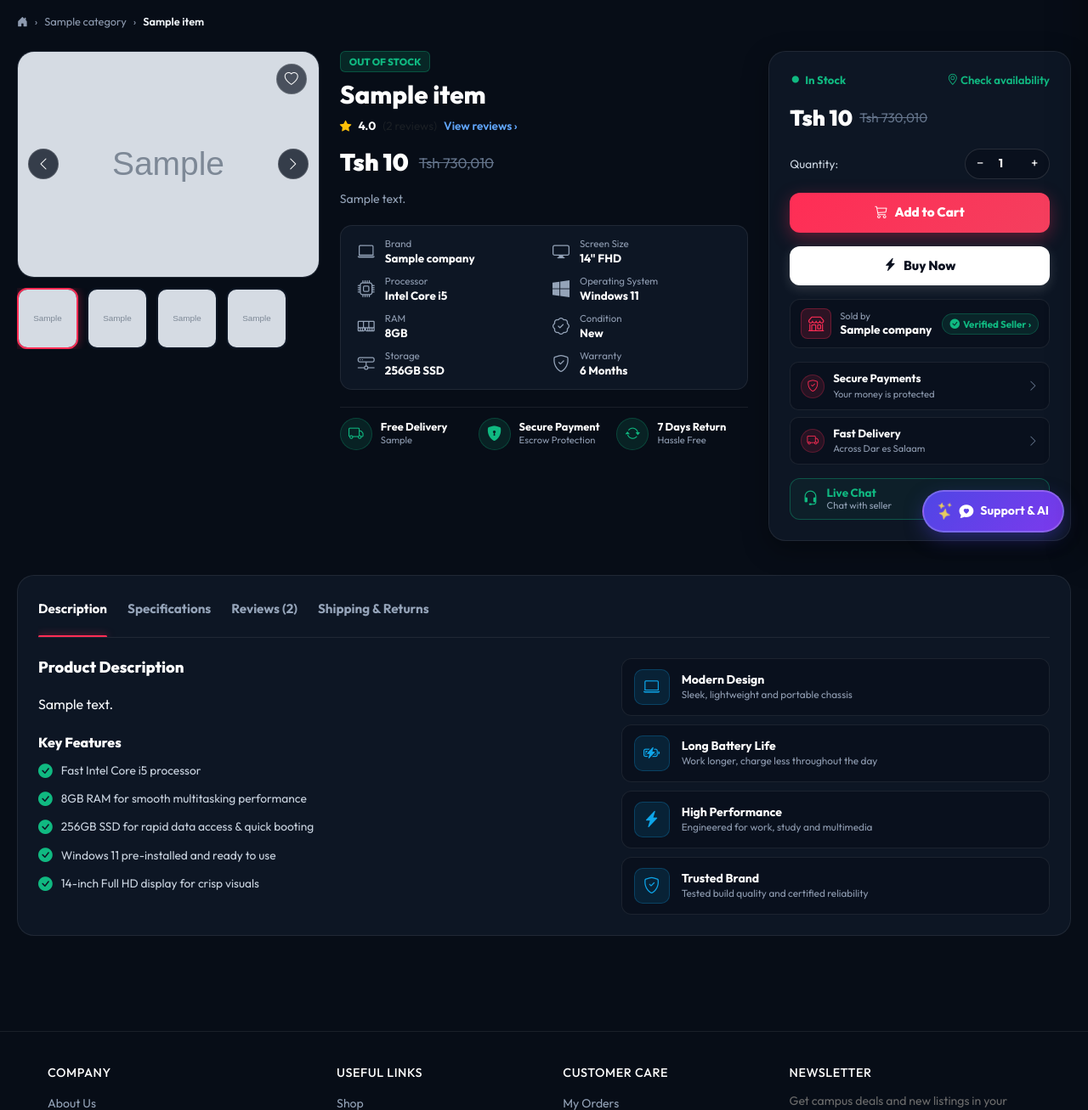
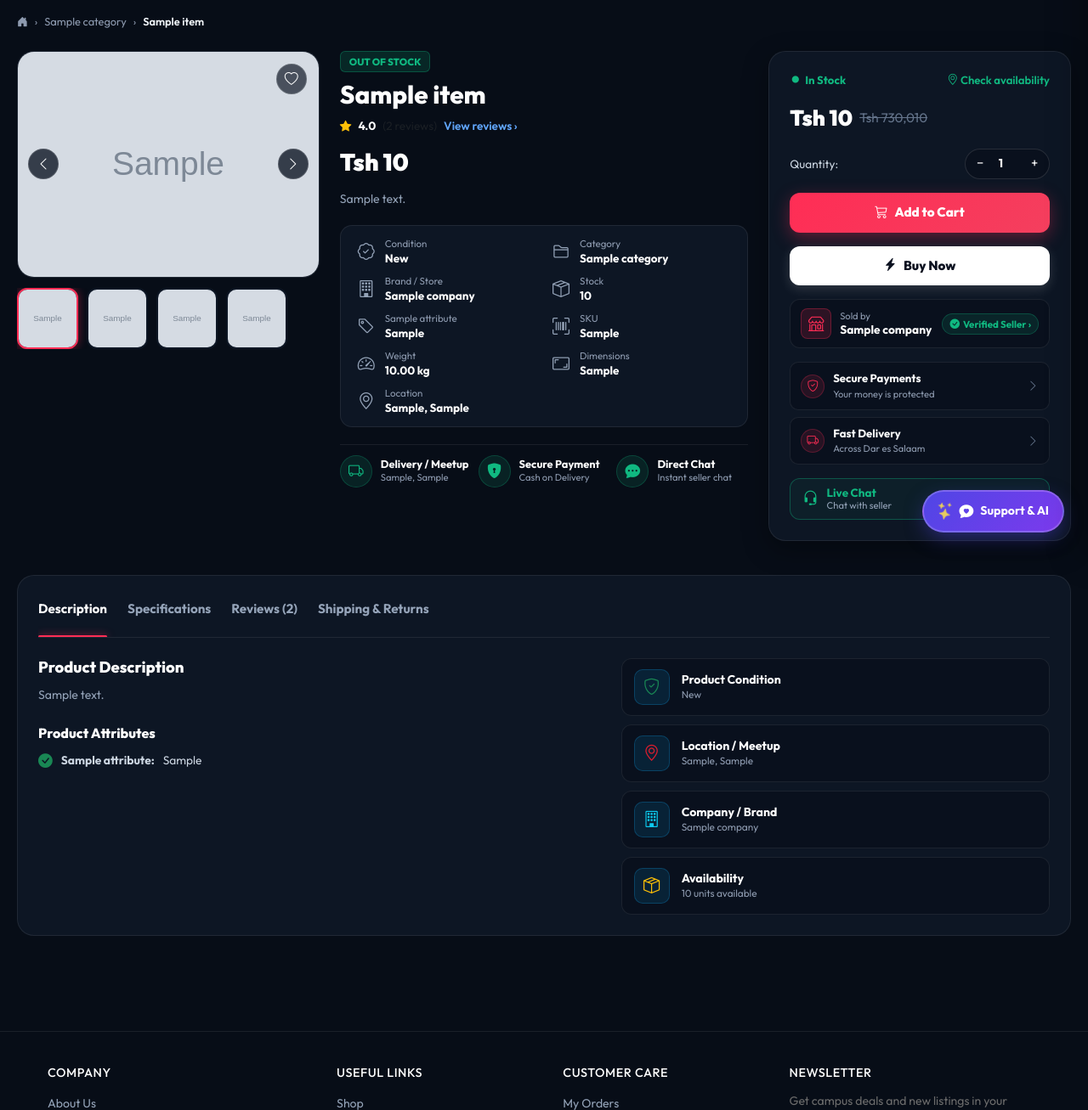
Before and after one commit to Hemedi18/universities-connect, a Django app: page /item/1/ in a window 1280 px wide. Shown: the part 145-1452 px from the top of the page at 85% size. Run offline with Django 5.2, Linux system fonts and the light colour scheme; data comes from the database, SQL or seed files in the repository; tables that the repository leaves empty hold one stand-in row (values such as "Sample post"); grey boxes marked "Sample" are stand-in pictures.

Commit message:
Remove hardcoded/dummy product specifications and use only authentic database attributes, expand chat page to 100% full width on PC

```diff
--- a/business/templates/business/item_detail.html
+++ b/business/templates/business/item_detail.html
@@ -144,10 +144,14 @@
             <h1 class="uc-pdp-title">{{ item.title }}</h1>
 
             <div class="uc-pdp-reviews-row">
+                {% if review_count %}
                 <i class="bi bi-star-fill text-warning"></i>
-                <strong class="text-white">{{ avg_rating|default:"4.6" }}</strong>
-                <span class="text-muted">({{ review_count|default:"44" }} {% trans "reviews" %})</span>
+                <strong class="text-white">{{ avg_rating }}</strong>
+                <span class="text-muted">({{ review_count }} {% trans "reviews" %})</span>
                 <a href="#pdpTabReviews" class="uc-reviews-link" onclick="switchPdpTab('reviews')">{% trans "View reviews" %} &rsaquo;</a>
+                {% else %}
+                <span class="text-muted" style="font-size:0.82rem;"><i class="bi bi-star text-muted"></i> {% trans "No reviews yet" %}</span>
+                {% endif %}
             </div>
 
             <div class="uc-pdp-price-hero">
@@ -155,101 +159,131 @@
                 {% if item.compare_at_price and item.compare_at_price > item.price %}
                 <span class="uc-pdp-old-price">{{ item.compare_at_price|tsh }}</span>
                 <span class="uc-badge-tag uc-tag-sale">Sale</span>
-                {% else %}
-                <span class="uc-pdp-old-price">{{ item.price|add:730000|tsh }}</span>
-                <span class="uc-badge-tag uc-tag-sale">Sale</span>
                 {% endif %}
             </div>
 
+            {% if item.description %}
             <p class="uc-pdp-desc-intro">
-                {% if item.description %}
-                {{ item.description|striptags|truncatewords:26 }}
-                {% else %}
-                {% trans "Powerful and reliable laptop for professionals and students. Perfect for work, study and everyday use." %}
-                {% endif %}
+                {{ item.description|striptags|truncatewords:28 }}
             </p>
+            {% endif %}
 
-            {# Unified Specifications Card with 2-Column Direct Grid Layout (Matching Mockup) #}
+            {# Unified Specifications Card with 2-Column Direct Grid Layout (Authentic Database Data Only) #}
+            {% if item_attrs or item.condition or item.category_obj or item.company or item.sku or item.shipping_weight or item.get_full_location %}
             <div class="uc-specs-box" style="display: grid !important; grid-template-columns: repeat(2, minmax(0, 1fr)) !important; gap: 12px 16px !important; width: 100% !important;">
-                <div class="uc-spec-item">
-                    <i class="bi bi-laptop uc-spec-icon"></i>
-                    <div class="uc-spec-info">
-                        <span class="uc-spec-label">{% trans "Brand" %}</span>
-                        <span class="uc-spec-val">{% if item.company %}{{ item.company.name }}{% elif item.brand %}{{ item.brand }}{% else %}HP{% endif %}</span>
-                    </div>
-                </div>
-                <div class="uc-spec-item">
-                    <i class="bi bi-display uc-spec-icon"></i>
-                    <div class="uc-spec-info">
-                        <span class="uc-spec-label">{% trans "Screen Size" %}</span>
-                        <span class="uc-spec-val">14" FHD</span>
-                    </div>
-                </div>
-                <div class="uc-spec-item">
-                    <i class="bi bi-cpu uc-spec-icon"></i>
-                    <div class="uc-spec-info">
-                        <span class="uc-spec-label">{% trans "Processor" %}</span>
-                        <span class="uc-spec-val">Intel Core i5</span>
-                    </div>
-                </div>
-                <div class="uc-spec-item">
-                    <i class="bi bi-windows uc-spec-icon"></i>
-                    <div class="uc-spec-info">
-                        <span class="uc-spec-label">{% trans "Operating System" %}</span>
-                        <span class="uc-spec-val">Windows 11</span>
-                    </div>
-                </div>
-                <div class="uc-spec-item">
-                    <i class="bi bi-memory uc-spec-icon"></i>
-                    <div class="uc-spec-info">
-                        <span class="uc-spec-label">{% trans "RAM" %}</span>
-                        <span class="uc-spec-val">8GB</span>
-                    </div>
-                </div>
+                {% if item.condition %}
                 <div class="uc-spec-item">
                     <i class="bi bi-patch-check uc-spec-icon"></i>
                     <div class="uc-spec-info">
                         <span class="uc-spec-label">{% trans "Condition" %}</span>
-                        <span class="uc-spec-val">{{ item.condition|default:_("New")|title }}</span>
+                        <span class="uc-spec-val">{{ item.get_condition_display|default:item.condition|title }}</span>
                     </div>
                 </div>
+                {% endif %}
+
+                {% if item.category_obj %}
                 <div class="uc-spec-item">
-                    <i class="bi bi-hdd-network uc-spec-icon"></i>
+                    <i class="bi bi-folder2 uc-spec-icon"></i>
                     <div class="uc-spec-info">
-                        <span class="uc-spec-label">{% trans "Storage" %}</span>
-                        <span class="uc-spec-val">256GB SSD</span>
+                        <span class="uc-spec-label">{% trans "Category" %}</span>
+                        <span class="uc-spec-val">{{ item.category_obj.name }}</span>
                     </div>
                 </div>
+                {% endif %}
+
+                {% if item.company %}
                 <div class="uc-spec-item">
-                    <i class="bi bi-shield-check uc-spec-icon"></i>
+                    <i class="bi bi-building uc-spec-icon"></i>
                     <div class="uc-spec-info">
-                        <span class="uc-spec-label">{% trans "Warranty" %}</span>
-                        <span class="uc-spec-val">6 {% trans "Months" %}</span>
+                        <span class="uc-spec-label">{% trans "Brand / Store" %}</span>
+                        <span class="uc-spec-val">{{ item.company.name }}</span>
                     </div>
                 </div>
+                {% endif %}
+
+                {% if item.stock_quantity is not None %}
+                <div class="uc-spec-item">
+                    <i class="bi bi-box-seam uc-spec-icon"></i>
+                    <div class="uc-spec-info">
+                        <span class="uc-spec-label">{% trans "Stock" %}</span>
+                        <span class="uc-spec-val">{{ item.stock_quantity }}</span>
+                    </div>
+                </div>
+                {% endif %}
+
+                {% for attr in item_attrs %}
+                <div class="uc-spec-item">
+                    <i class="bi bi-tag uc-spec-icon"></i>
+                    <div class="uc-spec-info">
+                        <span class="uc-spec-label">{{ attr.attribute.name }}</span>
+                        <span class="uc-spec-val">{{ attr.value }}</span>
+                    </div>
+                </div>
+                {% endfor %}
+
+                {% if item.sku %}
+                <div class="uc-spec-item">
+                    <i class="bi bi-upc-scan uc-spec-icon"></i>
+                    <div class="uc-spec-info">
+                        <span class="uc-spec-label">{% trans "SKU" %}</span>
+                        <span class="uc-spec-val">{{ item.sku }}</span>
+                    </div>
+                </div>
+                {% endif %}
+
+                {% if item.shipping_weight %}
+                <div class="uc-spec-item">
+                    <i class="bi bi-speedometer2 uc-spec-icon"></i>
+                    <div class="uc-spec-info">
+                        <span class="uc-spec-label">{% trans "Weight" %}</span>
+                        <span class="uc-spec-val">{{ item.shipping_weight }} kg</span>
+                    </div>
+                </div>
+                {% endif %}
+
+                {% if item.shipping_dimensions %}
+                <div class="uc-spec-item">
+                    <i class="bi bi-aspect-ratio uc-spec-icon"></i>
+                    <div class="uc-spec-info">
+                        <span class="uc-spec-label">{% trans "Dimensions" %}</span>
+                        <span class="uc-spec-val">{{ item.shipping_dimensions }}</span>
+                    </div>
+                </div>
+                {% endif %}
+
+                {% if item.get_full_location %}
+                <div class="uc-spec-item">
+                    <i class="bi bi-geo-alt uc-spec-icon"></i>
+                    <div class="uc-spec-info">
+                        <span class="uc-spec-label">{% trans "Location" %}</span>
+                        <span class="uc-spec-val">{{ item.get_full_location|truncatechars:26 }}</span>
+                    </div>
+                </div>
+                {% endif %}
             </div>
+            {% endif %}
 
             {# 3 Horizontal Trust Badges (Compact 3-Column on Mobile) #}
             <div class="uc-pdp-perks-row">
                 <div class="uc-pdp-perk">
                     <div class="uc-pdp-perk-icon"><i class="bi bi-truck"></i></div>
                     <div class="uc-pdp-perk-text">
-                        <h6>{% trans "Free Delivery" %}</h6>
-                        <p>{% if item.campus_location %}{{ item.campus_location }}{% else %}Within Dar es Salaam{% endif %}</p>
+                        <h6>{% trans "Delivery / Meetup" %}</h6>
+                        <p>{% if item.get_full_location %}{{ item.get_full_location|truncatechars:24 }}{% else %}{% trans "In Person Meetup" %}{% endif %}</p>
                     </div>
                 </div>
                 <div class="uc-pdp-perk">
                     <div class="uc-pdp-perk-icon"><i class="bi bi-shield-lock-fill"></i></div>
                     <div class="uc-pdp-perk-text">
                         <h6>{% trans "Secure Payment" %}</h6>
-                        <p>{% trans "Escrow Protection" %}</p>
+                        <p>{% trans "Cash on Delivery" %}</p>
                     </div>
                 </div>
                 <div class="uc-pdp-perk">
-                    <div class="uc-pdp-perk-icon"><i class="bi bi-arrow-repeat"></i></div>
+                    <div class="uc-pdp-perk-icon"><i class="bi bi-chat-dots-fill"></i></div>
                     <div class="uc-pdp-perk-text">
-                        <h6>{% trans "7 Days Return" %}</h6>
-                        <p>{% trans "Hassle Free" %}</p>
+                        <h6>{% trans "Direct Chat" %}</h6>
+                        <p>{% trans "Instant seller chat" %}</p>
                     </div>
                 </div>
             </div>
@@ -373,7 +407,7 @@
         <nav class="uc-pdp-tab-nav" aria-label="{% trans 'Product Details' %}">
             <button type="button" class="uc-pdp-tab-btn active" data-tab="desc">{% trans "Description" %}</button>
             <button type="button" class="uc-pdp-tab-btn" data-tab="specs">{% trans "Specifications" %}</button>
-            <button type="button" class="uc-pdp-tab-btn" data-tab="reviews">{% trans "Reviews" %} ({{ review_count|default:"44" }})</button>
+            <button type="button" class="uc-pdp-tab-btn" data-tab="reviews">{% trans "Reviews" %} ({{ review_count|default:0 }})</button>
             <button type="button" class="uc-pdp-tab-btn" data-tab="shipping">{% trans "Shipping & Returns" %}</button>
         </nav>
 
@@ -382,48 +416,56 @@
             <div class="uc-pdp-desc-grid">
                 <div>
                     <h3 class="uc-desc-title">{% trans "Product Description" %}</h3>
-                    <p class="uc-desc-text">
+                    <div class="uc-desc-text">
+                        {% if item.description %}
                         {{ item.description|linebreaks }}
-                    </p>
+                        {% else %}
+                        <p class="text-muted fst-italic">{% trans "No detailed description provided by the seller." %}</p>
+                        {% endif %}
+                    </div>
 
-                    <h4 class="uc-desc-title" style="font-size:1rem;margin-top:1.5rem;">{% trans "Key Features" %}</h4>
+                    {% if item_attrs %}
+                    <h4 class="uc-desc-title" style="font-size:1rem;margin-top:1.5rem;">{% trans "Product Attributes" %}</h4>
                     <ul class="uc-checklist">
-                        <li><i class="bi bi-check-circle-fill"></i> Fast Intel Core i5 processor</li>
-                        <li><i class="bi bi-check-circle-fill"></i> 8GB RAM for smooth multitasking performance</li>
-                        <li><i class="bi bi-check-circle-fill"></i> 256GB SSD for rapid data access & quick booting</li>
-                        <li><i class="bi bi-check-circle-fill"></i> Windows 11 pre-installed and ready to use</li>
-                        <li><i class="bi bi-check-circle-fill"></i> 14-inch Full HD display for crisp visuals</li>
+                        {% for attr in item_attrs %}
+                        <li><i class="bi bi-check-circle-fill text-success"></i> <strong>{{ attr.attribute.name }}:</strong> {{ attr.value }}</li>
+                        {% endfor %}
                     </ul>
+                    {% endif %}
                 </div>
 
-                {# Right Side Feature Highlight Cards #}
+                {# Right Side Authentic Information Cards #}
                 <div class="uc-feature-cards">
                     <div class="uc-feature-box">
-                        <div class="uc-feat-icon"><i class="bi bi-laptop"></i></div>
+                        <div class="uc-feat-icon"><i class="bi bi-shield-check text-success"></i></div>
                         <div class="uc-feat-text">
-                            <h6>{% trans "Modern Design" %}</h6>
-                            <p>{% trans "Sleek, lightweight and portable chassis" %}</p>
+                            <h6>{% trans "Product Condition" %}</h6>
+                            <p>{{ item.get_condition_display|default:item.condition|title }}</p>
                         </div>
                     </div>
+                    {% if item.get_full_location %}
                     <div class="uc-feature-box">
-                        <div class="uc-feat-icon"><i class="bi bi-battery-charging"></i></div>
+                        <div class="uc-feat-icon"><i class="bi bi-geo-alt text-primary"></i></div>
                         <div class="uc-feat-text">
-                            <h6>{% trans "Long Battery Life" %}</h6>
-                            <p>{% trans "Work longer, charge less throughout the day" %}</p>
+                            <h6>{% trans "Location / Meetup" %}</h6>
+                            <p>{{ item.get_full_location }}</p>
                         </div>
                     </div>
+                    {% endif %}
+                    {% if item.company %}
                     <div class="uc-feature-box">
-                        <div class="uc-feat-icon"><i class="bi bi-lightning-charge-fill"></i></div>
+                        <div class="uc-feat-icon"><i class="bi bi-building text-info"></i></div>
                         <div class="uc-feat-text">
-                            <h6>{% trans "High Performance" %}</h6>
-                            <p>{% trans "Engineered for work, study and multimedia" %}</p>
+                            <h6>{% trans "Company / Brand" %}</h6>
+                            <p>{{ item.company.name }}</p>
                         </div>
                     </div>
+                    {% endif %}
                     <div class="uc-feature-box">
-                        <div class="uc-feat-icon"><i class="bi bi-shield-check"></i></div>
+                        <div class="uc-feat-icon"><i class="bi bi-box-seam text-warning"></i></div>
                         <div class="uc-feat-text">
-                            <h6>{% trans "Trusted Brand" %}</h6>
-                            <p>{% trans "Tested build quality and certified reliability" %}</p>
+                            <h6>{% trans "Availability" %}</h6>
+                            <p>{{ item.stock_quantity }} {% trans "units available" %}</p>
                         </div>
                     </div>
                 </div>
@@ -440,18 +482,52 @@
                             <th style="width:30%;color:#94a3b8;">{% trans "Product Name" %}</th>
                             <td>{{ item.title }}</td>
                         </tr>
+                        {% if item.category_obj or item.category %}
                         <tr>
                             <th style="color:#94a3b8;">{% trans "Category" %}</th>
-                            <td>{{ item.category_obj.name|default:"General" }}</td>
+                            <td>{{ item.category_obj.name|default:item.category }}</td>
                         </tr>
+                        {% endif %}
+                        {% if item.condition %}
                         <tr>
                             <th style="color:#94a3b8;">{% trans "Condition" %}</th>
-                            <td>{{ item.condition|default:_("New")|title }}</td>
+                            <td>{{ item.get_condition_display|default:item.condition|title }}</td>
                         </tr>
+                        {% endif %}
+                        {% if item.company %}
+                        <tr>
+                            <th style="color:#94a3b8;">{% trans "Brand / Store" %}</th>
+                            <td>{{ item.company.name }}</td>
+                        </tr>
+                        {% endif %}
                         {% if item.sku %}
                         <tr>
                             <th style="color:#94a3b8;">SKU / Product ID</th>
                             <td>{{ item.sku }}</td>
+                        </tr>
+                        {% endif %}
+                        {% if item.stock_quantity is not None %}
+                        <tr>
+                            <th style="color:#94a3b8;">{% trans "Stock Quantity" %}</th>
+                            <td>{{ item.stock_quantity }}</td>
+                        </tr>
+                        {% endif %}
+                        {% if item.shipping_weight %}
+                        <tr>
+                            <th style="color:#94a3b8;">{% trans "Weight" %}</th>
+                            <td>{{ item.shipping_weight }} kg</td>
+                        </tr>
+                        {% endif %}
+                        {% if item.shipping_dimensions %}
+                        <tr>
+                            <th style="color:#94a3b8;">{% trans "Dimensions" %}</th>
+                            <td>{{ item.shipping_dimensions }}</td>
+                        </tr>
+                        {% endif %}
+                        {% if item.get_full_location %}
+                        <tr>
+                            <th style="color:#94a3b8;">{% trans "Location" %}</th>
+                            <td>{{ item.get_full_location }}</td>
                         </tr>
                         {% endif %}
                         {% for attr in item_attrs %}
@@ -468,9 +544,10 @@
         {# TAB 3: REVIEWS #}
         <div class="uc-pdp-tab-content" id="tabContent-reviews">
             <h3 class="uc-desc-title">{% trans "Customer Reviews" %}</h3>
+            {% if review_count %}
             <div class="row g-4 mb-4">
                 <div class="col-md-4 text-center p-3 rounded-3" style="background:#09101d;border:1px solid var(--uc-card-border);">
-                    <div style="font-size:3.5rem;font-weight:900;color:#ffffff;line-height:1;">{{ avg_rating|default:"4.6" }}</div>
+                    <div style="font-size:3.5rem;font-weight:900;color:#ffffff;line-height:1;">{{ avg_rating }}</div>
                     <div class="text-warning my-2" style="font-size:1.25rem;">
                         <i class="bi bi-star-fill"></i>
                         <i class="bi bi-star-fill"></i>
@@ -478,7 +555,7 @@
                         <i class="bi bi-star-fill"></i>
                         <i class="bi bi-star-half"></i>
                     </div>
-                    <div class="text-muted small">{% trans "Based on" %} {{ review_count|default:"44" }} {% trans "verified reviews" %}</div>
+                    <div class="text-muted small">{% trans "Based on" %} {{ review_count }} {% trans "verified reviews" %}</div>
                 </div>
                 <div class="col-md-8">
                     {% for bar in rating_bars %}
@@ -489,11 +566,15 @@
                         </div>
                         <span style="width:40px;color:#94a3b8;text-align:right;">{{ bar.count }}</span>
                     </div>
-                    {% empty %}
-                    <p class="text-muted">{% trans "Be the first to share your experience with this seller!" %}</p>
                     {% endfor %}
                 </div>
             </div>
+            {% else %}
+            <div class="text-center py-4 mb-4" style="background:#09101d;border:1px solid var(--uc-card-border);border-radius:12px;color:#94a3b8;">
+                <i class="bi bi-chat-square-quote" style="font-size:2.5rem;opacity:0.4;display:inline-block;margin-bottom:8px;"></i>
+                <p class="mb-0">{% trans "No reviews yet. Be the first to share your experience with this seller!" %}</p>
+            </div>
+            {% endif %}
 
             {% if user.is_authenticated %}
             <form method="post" class="mt-4 p-3 rounded-3" style="background:#09101d;border:1px solid var(--uc-card-border);">
--- a/chat/templates/chat/chat_room.html
+++ b/chat/templates/chat/chat_room.html
@@ -5,10 +5,11 @@
 
 {% block title %}{% trans "Chat with" %} {{ other_user.get_full_name|default:other_user.username }} · U-Connect{% endblock %}
 {% block body_class %} page-chat page-chat-room{% endblock %}
+{% block main_class %}container-fluid p-0 w-100{% endblock %}
 
 {% block extra_css %}
 <link rel="stylesheet" href="{% static 'css/deal-rating.css' %}?v=2">
-<link rel="stylesheet" href="{% static 'css/chat-cyber-theme.css' %}?v=1">
+<link rel="stylesheet" href="{% static 'css/chat-cyber-theme.css' %}?v=2">
 {% endblock %}
 
 {% block content %}
--- a/chat/templates/chat/inbox.html
+++ b/chat/templates/chat/inbox.html
@@ -4,10 +4,12 @@
 
 {% block title %}{% trans "Messages" %} · U-Connect{% endblock %}
 {% block body_class %} page-chat page-inbox{% endblock %}
+{% block main_class %}container-fluid p-0 w-100{% endblock %}
 
 {% block extra_css %}
-<link rel="stylesheet" href="{% static 'css/chat-cyber-theme.css' %}?v=1">
+<link rel="stylesheet" href="{% static 'css/chat-cyber-theme.css' %}?v=2">
 {% endblock %}
+
 
 {% block content %}
 <div class="uc-inbox-wrapper">
```
Also changed, not shown: business/static/css/chat-cyber-theme.css (+12 -9 lines).
